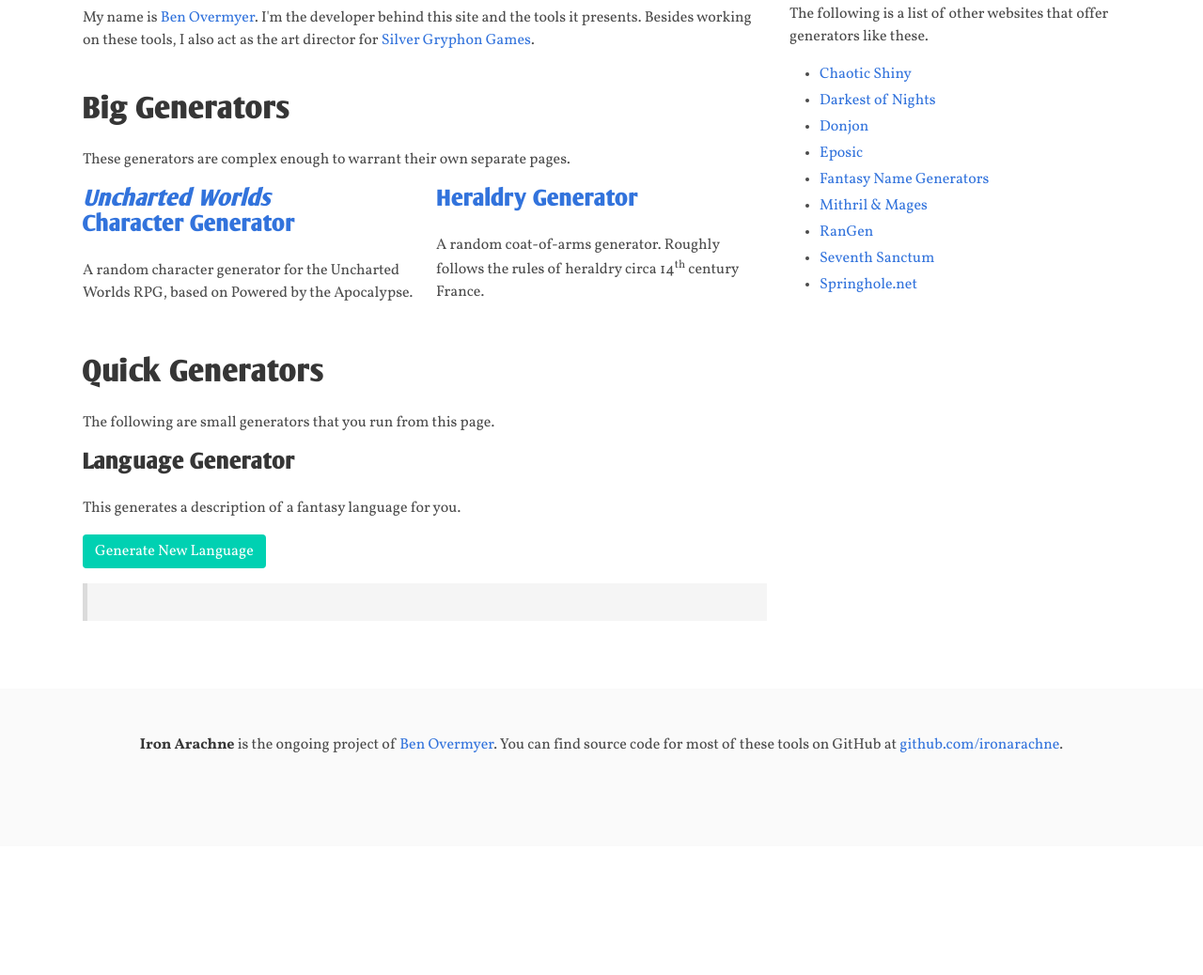
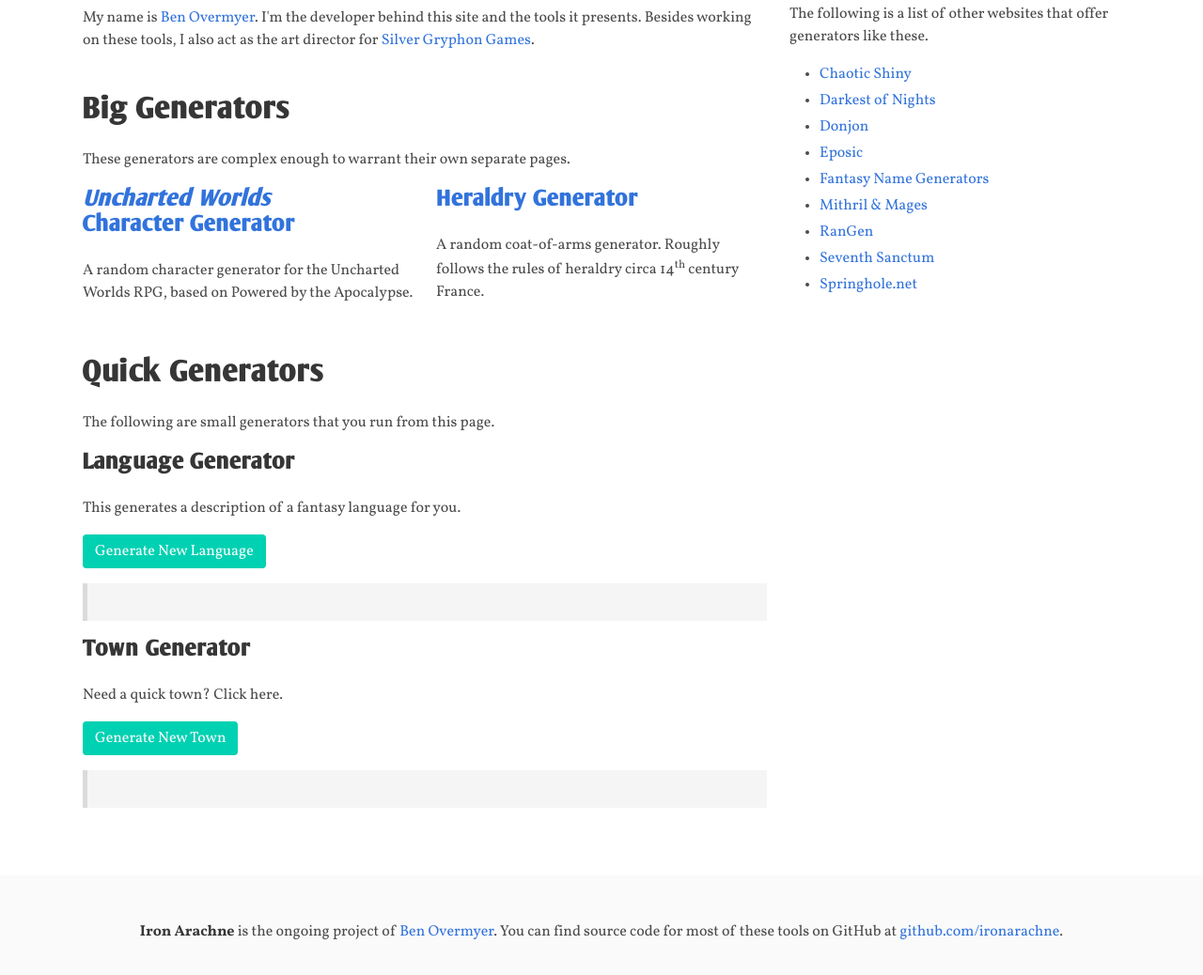
Before and after one commit to ironarachne/ironarachne.com, a website: page public/index.html in a window 1280 px wide. Shown: the part 329-1367 px from the top of the page at 94% size. Before the commit the page ends 1230 px from the top, so only its background shows below. Drawn offline with nearby package versions, Linux system fonts and the light colour scheme; no server answers.

Commit message:
Add town generator.

```diff
--- a/public/index.html
+++ b/public/index.html
@@ -23,22 +23,27 @@
     <section class="section">
       <div class="columns">
         <div class="column content">
-          <p>This website hosts tools intended to make life easier for players of tabletop RPGs. It's a living website, and
+          <p>This website hosts tools intended to make life easier for players of tabletop RPGs. It's a living website,
+            and
             will continue to receive new tools on a semiregular basis.</p>
-          <p>My name is <a href="https://benovermyer.com">Ben Overmyer</a>. I'm the developer behind this site and the tools it presents. Besides
-          working on these tools, I also act as the art director for <a href="https://silvergryphongames.com">Silver Gryphon Games</a>.</p>
+          <p>My name is <a href="https://benovermyer.com">Ben Overmyer</a>. I'm the developer behind this site and the
+            tools it presents. Besides
+            working on these tools, I also act as the art director for <a href="https://silvergryphongames.com">Silver
+              Gryphon Games</a>.</p>
 
           <h3 class="title is-3">Big Generators</h3>
           <p>These generators are complex enough to warrant their own separate pages.</p>
 
           <div class="columns">
             <div class="column">
-              <h4 class="title is-4"><a href="https://uncharted-worlds.ironarachne.com"><em>Uncharted Worlds</em><br> Character Generator</a></h4>
+              <h4 class="title is-4"><a href="https://uncharted-worlds.ironarachne.com"><em>Uncharted Worlds</em><br>
+                  Character Generator</a></h4>
               <p>A random character generator for the Uncharted Worlds RPG, based on Powered by the Apocalypse.</p>
             </div>
             <div class="column">
               <h4 class="title is-4"><a href="https://heraldry.ironarachne.com">Heraldry Generator</a></h4>
-              <p>A random coat-of-arms generator. Roughly follows the rules of heraldry circa 14<sup>th</sup> century France.</p>
+              <p>A random coat-of-arms generator. Roughly follows the rules of heraldry circa 14<sup>th</sup> century
+                France.</p>
             </div>
           </div>
 
@@ -49,9 +54,13 @@
           <p>This generates a description of a fantasy language for you.</p>
           <p><button class="button is-primary" v-on:click="generateLanguage">Generate New Language</button></p>
           <blockquote>{{ languageDescription }}</blockquote>
+
+          <h4 class="title is-4">Town Generator</h4>
+          <p>Need a quick town? Click here.</p>
+          <p><button class="button is-primary" v-on:click="generateTown">Generate New Town</button></p>
+          <blockquote>{{ townDescription }}</blockquote>
         </div>
         <div class="column is-one-third">
-
           <div class="has-text-centered content">
             <h3 class="title is-3">External Generators</h3>
           </div>
@@ -70,7 +79,6 @@
             </ul>
           </div>
         </div>
-
       </div>
     </section>
   </div>
@@ -79,7 +87,8 @@
       <div class="content has-text-centered">
         <p>
           <strong>Iron Arachne</strong> is the ongoing project of
-          <a href="https://benovermyer.com">Ben Overmyer</a>. You can find source code for most of these tools on GitHub at
+          <a href="https://benovermyer.com">Ben Overmyer</a>. You can find source code for most of these tools on
+          GitHub at
           <a href="https://github.com/ironarachne/">github.com/ironarachne</a>.
         </p>
       </div>
@@ -87,11 +96,15 @@
   </footer>
   <script src="https://cdn.jsdelivr.net/npm/vue@2.5.17/dist/vue.min.js"></script>
   <script>
+    function getRandomInt(max) {
+      return Math.floor(Math.random() * Math.floor(max));
+    }
     var app = new Vue({
       el: '#app',
       data: {
         languageDescription: '',
-      languageName: ''
+        languageName: '',
+        townDescription: ''
       },
       methods: {
         generateLanguage: function (event) {
@@ -103,11 +116,27 @@
               this.languageDescription = response.Description
             })
             .catch(error => console.error(error));
+        },
+        generateTown: function (event) {
+          id = getRandomInt(1000000)
+          url = 'https://towngen.ironarachne.com/' + id
+
+          fetch(url)
+            .then(response => response.json())
+            .then(response => {
+              this.townDescription = response.townName + ' is a ' + response.region.Name + ' ' + response.category.name + ' of ' + response.population + ' people. '
+              exports = Object.keys(response.exports)
+              imports = Object.keys(response.imports)
+              this.townDescription += 'It exports ' + exports[0] + ' and imports ' + imports[0] + '. '
+              this.townDescription += 'The mayor is a ' + response.mayor.Race.Name + ' named ' + response.mayor.FirstName + ' ' + response.mayor.LastName + ', who is motivated by ' + response.mayor.Motivation + '.'
+            })
+            .catch(error => console.error(error));
         }
       }
     })
 
     app.generateLanguage()
+    app.generateTown()
   </script>
 </body>
 
```
Lines whose indentation alone changed are shown as unchanged.
